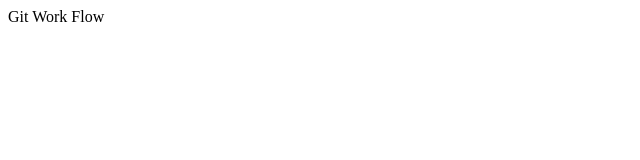
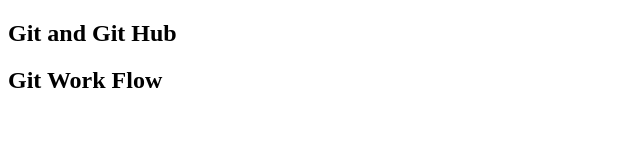
Before and after one commit to umair-eng/Git-Work-, a plain HTML site: page index.html in a window 1280 px wide. Shown: the whole page, without its empty margins (0-640 px from the left). Drawn offline with Linux system fonts and the light colour scheme.

Commit message:
chnages done

```diff
--- /dev/null
+++ b/app.js
@@ -0,0 +1 @@
+console.log("JavaScript")
--- a/index.html
+++ b/index.html
@@ -6,6 +6,7 @@
     <title>Git and Git Hub</title>
 </head>
 <body>
-    Git Work Flow
+    <h2>Git and Git Hub</h2>
+    <H2>Git Work Flow</H2>
 </body>
 </html>
```
